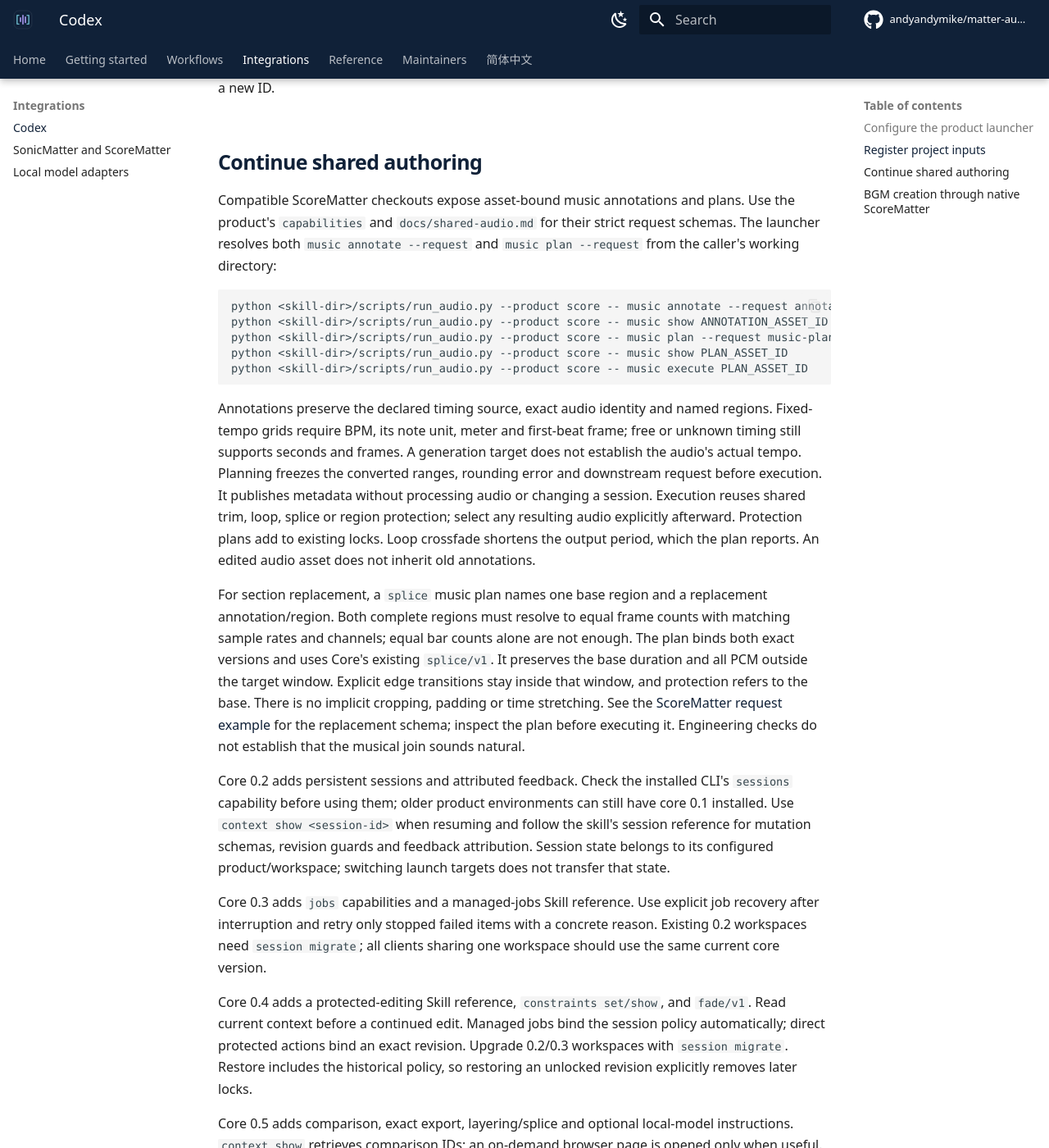
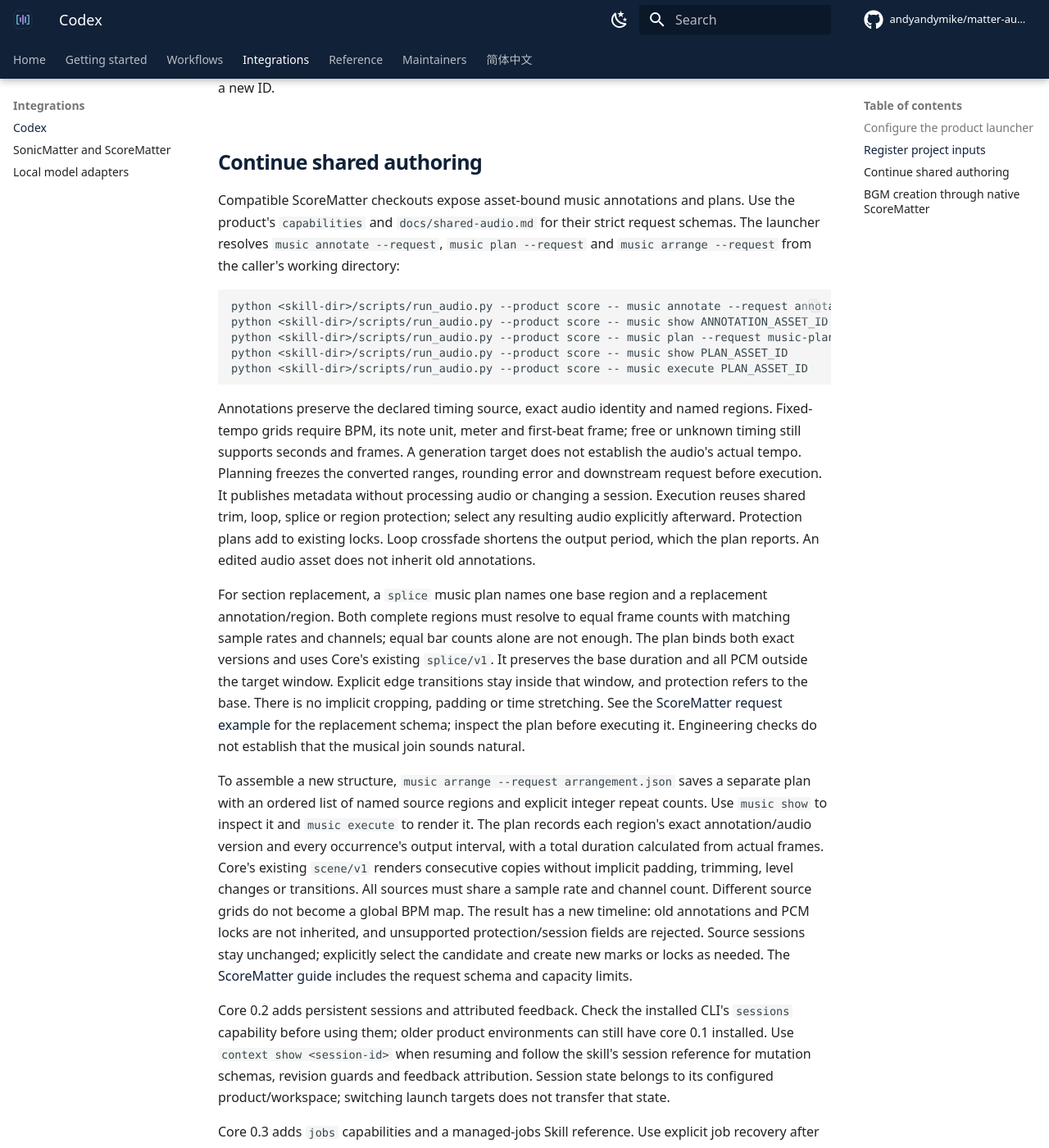
Before and after one commit to andyandymike/matter-audio-core, an MkDocs documentation site: the page built from docs/codex.md, in a window 1280 px wide and 1400 px high, scrolled down 1882 px. Shown: the whole window at 82% size. Built offline with MkDocs 1.6.1 and Material for MkDocs 9.7.7, drawn with Linux system fonts in a browser that asks for light colours; comment, search, counter and statistics services are not loaded.

Commit message:
Add Codex support for sequential musical arrangements

````diff
--- a/docs/codex.md
+++ b/docs/codex.md
@@ -87,8 +87,8 @@ the saved result without the original files. An interrupted claim can report
 
 Compatible ScoreMatter checkouts expose asset-bound music annotations and plans.
 Use the product's `capabilities` and `docs/shared-audio.md` for their strict request
-schemas. The launcher resolves both `music annotate --request` and
-`music plan --request` from the caller's working directory:
+schemas. The launcher resolves `music annotate --request`, `music plan --request`
+and `music arrange --request` from the caller's working directory:
 
 ```sh
 python <skill-dir>/scripts/run_audio.py --product score -- music annotate --request annotations.json
@@ -118,6 +118,20 @@ There is no implicit cropping, padding or time stretching. See the
 [ScoreMatter request example](https://andyandymike.github.io/score-matter/shared-audio/)
 for the replacement schema; inspect the plan before executing it. Engineering
 checks do not establish that the musical join sounds natural.
+
+To assemble a new structure, `music arrange --request arrangement.json` saves a
+separate plan with an ordered list of named source regions and explicit integer
+repeat counts. Use `music show` to inspect it and `music execute` to render it.
+The plan records each region's exact annotation/audio version and every
+occurrence's output interval, with a total duration calculated from actual
+frames. Core's existing `scene/v1` renders consecutive copies without implicit
+padding, trimming, level changes or transitions. All sources must share a sample
+rate and channel count. Different source grids do not become a global BPM map.
+The result has a new timeline: old annotations and PCM locks are not inherited,
+and unsupported protection/session fields are rejected. Source sessions stay
+unchanged; explicitly select the candidate and create new marks or locks as
+needed. The [ScoreMatter guide](https://andyandymike.github.io/score-matter/shared-audio/)
+includes the request schema and capacity limits.
 
 Core 0.2 adds persistent sessions and attributed feedback. Check the installed
 CLI's `sessions` capability before using them; older product environments can
````
Also changed, not shown: CHANGELOG.md (+2 -0 lines), integrations/codex/matter-audio/SKILL.md (+6 -0 lines), integrations/codex/matter-audio/references/music-coordinates.md (+68 -0 lines), 2 other files.
